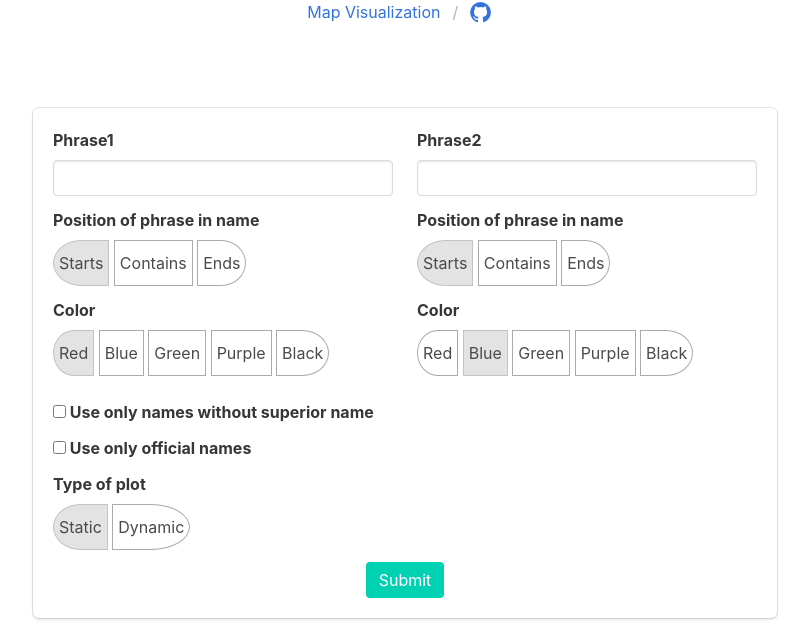
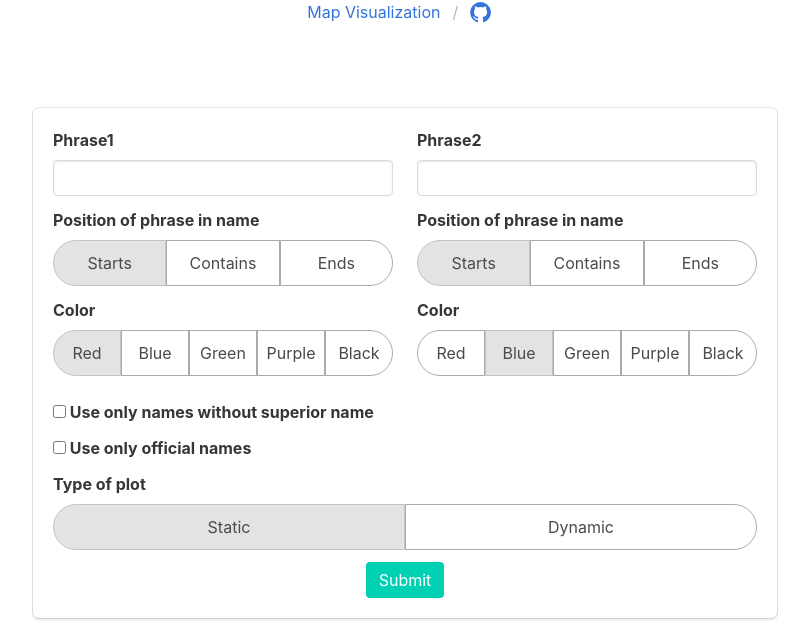
Before and after one commit to KosAqH/Cities-Visualization, a Flask app: page / in a window 1280 px wide. Shown: the top 642 px of the page, without its empty margins (235-1044 px from the left). Run offline with Flask 3, Linux system fonts and the light colour scheme; parts of the project's set-up code (start-up, migrations or seed data) failed here and were passed over; some libraries are stand-ins or nearby versions.

Commit message:
Make radio buttons pretty too

```diff
--- a/app/app/static/style.css
+++ b/app/app/static/style.css
@@ -1,19 +1,32 @@
 /*Form*/
 .radio_form label:first-of-type{
-    border-top-left-radius: 50%;
-    border-bottom-left-radius: 50%;
+    border-top-left-radius: 40px;
+    border-bottom-left-radius: 40px;
 }
 .radio_form label:last-of-type{
-    border-top-right-radius: 50%;
-    border-bottom-right-radius: 50%;
+    border-top-right-radius: 40px;
+    border-bottom-right-radius: 40px;
 }
 .radio_form input[type="radio"] {
     opacity: 0;
     position: fixed;
     width: 0;
   }
+.radio_form {
+    display: inline-grid;
+    width: 100%;
+}
+.inline-grid-two-cols {
+    grid-template-columns: 1fr 1fr;
+}
+.inline-grid-three-cols {
+    grid-template-columns: 1fr 1fr 1fr;
+}
+.inline-grid-five-cols {
+    grid-template-columns: 1fr 1fr 1fr 1fr 1fr;
+}
 .radio_form label {
-    display: inline-block;
+    /* display: inline-block; */
     margin: 0;
     text-align: center;
     padding: 10px 5px;
--- a/app/app/templates/index.html
+++ b/app/app/templates/index.html
@@ -19,12 +19,12 @@
 
 {%- endmacro %}
 
-{% macro render_radios(field) -%}
+{% macro render_radios(field, cols) -%}
     <div class="control">
         <label for={{field.id}} class="label">
             {{field.label.text}}
         </label>
-        <div class="control radio_form">
+        <div class="control radio_form {{cols}}">
             {% for subfield in field %}
             {{ subfield }}
                     <label for={{subfield.id}}>
@@ -46,10 +46,10 @@
                         </div>
                     </div>
                     <div class="field">
-                        {{ render_radios(form.positioning1) }}
+                        {{ render_radios(form.positioning1, "inline-grid-three-cols") }}
                     </div>
                     <div class="field">
-                        {{ render_radios(form.color1)}}
+                        {{ render_radios(form.color1, "inline-grid-five-cols")}}
                     </div>
                 </div>
                 <div class="column is-half">
@@ -59,10 +59,10 @@
                         </div>
                     </div>
                     <div class="field">
-                        {{ render_radios(form.positioning2) }}
+                        {{ render_radios(form.positioning2, "inline-grid-three-cols") }}
                     </div>
                     <div class="field">
-                        {{ render_radios(form.color2)}}
+                        {{ render_radios(form.color2, "inline-grid-five-cols")}}
                     </div>
                 </div>
             </div>
@@ -75,7 +75,7 @@
             </div>
 
             <div class="field">
-                {{ render_radios(form.type_plot)}}
+                {{ render_radios(form.type_plot, "inline-grid-two-cols")}}
             </div>
 
             <div class="field">
```
